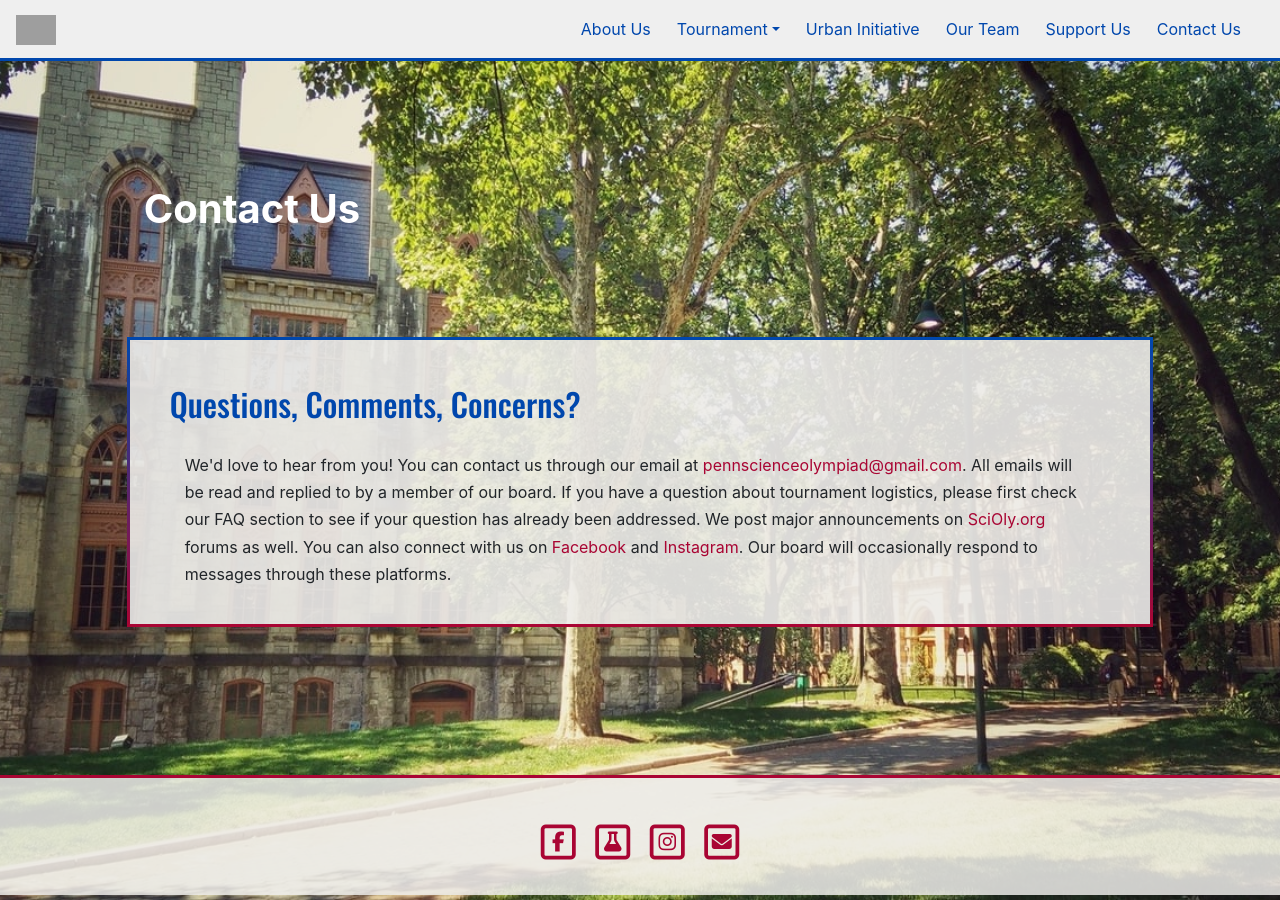
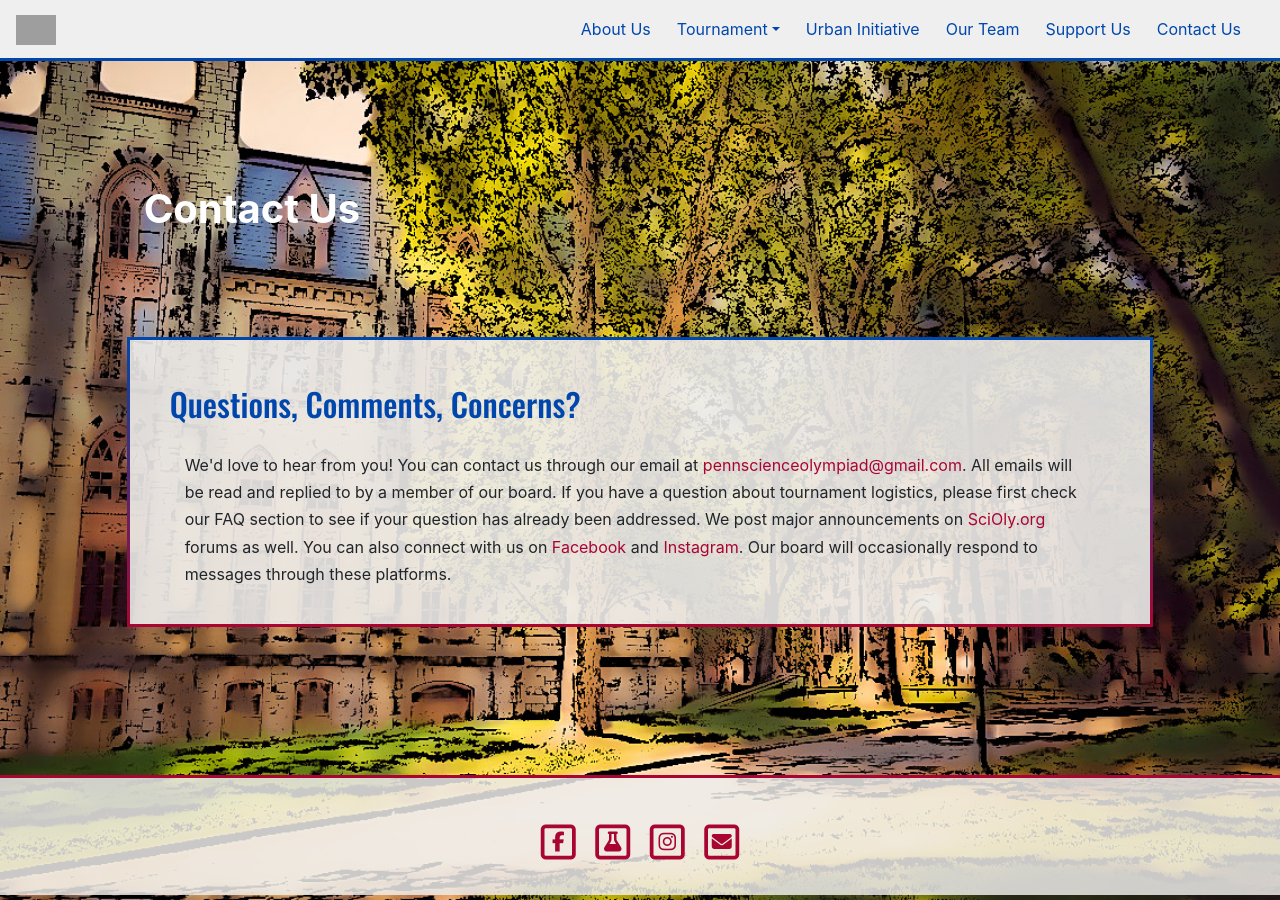
Before and after one commit to seamus860/copy-soup-website, a Jekyll site: the page built from contact.html, in a window 1280 px wide. Built offline with Jekyll 4.4.1, drawn with Linux system fonts in a browser that asks for light colours; nearby versions of some CDN libraries; grey boxes are pictures that could not be loaded.

Commit message:
Update main.scss

```diff
--- a/css/main.scss
+++ b/css/main.scss
@@ -11,7 +11,7 @@ html, body {
 }
 
 body {
-    background: url({{ site.baseurl }}/img/college_hall.jpg) no-repeat center;
+    background: url({{ site.baseurl }}/img/college_hall_cartoon.jpg) no-repeat center;
     background-size: cover;
     background-attachment: fixed;
     width: 100%;
```
